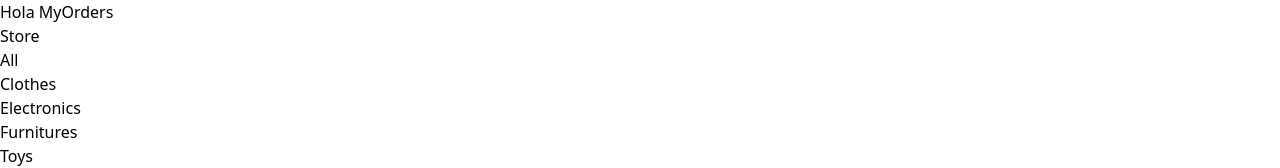
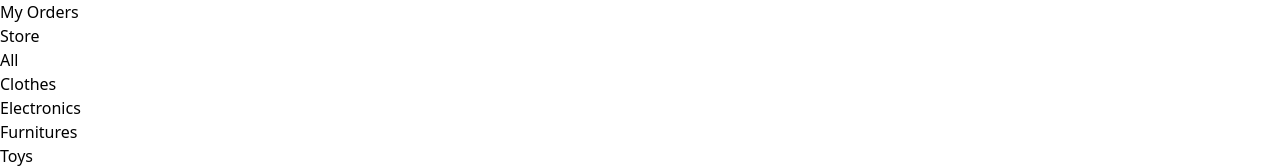
Before and after one commit to hermsale/react-store, a React (Vite) app: page /my-orders in a window 1280 px wide. Shown: the top 168 px of the page. Built offline with nearby package versions, Linux system fonts and the light colour scheme.

Commit message:
se empezo a trabajar en la page MyOrders

```diff
--- a/src/Pages/MyOrders/index.jsx
+++ b/src/Pages/MyOrders/index.jsx
@@ -1,12 +1,29 @@
+import { useContext } from "react"
+import { ShoppingCartContext } from "../../Context"
 import Layout from "../../Components/Layout"
+import { Link } from "react-router-dom"
+import OrdersCard from "../../Components/OrdersCard"
 
 function MyOrders() {
+
+  const context = useContext(ShoppingCartContext)
+
     return (
       <Layout>
-        Hola MyOrders
+        <div className="flex items-center justify-between relative w-80">
+          <h1>My Orders</h1>
+        </div>
+        {
+          context.order.map((order, index)=>{
+            <Link key={index} to={`/my-orders/${order.id}`}>
+              <OrdersCard
+                totalPrice={order.totalPrice}
+                totalProducts={order.totalProducts}
+              />
+            </Link>
+          })
+        }
       </Layout>
-
-
     )
   }
 
```
